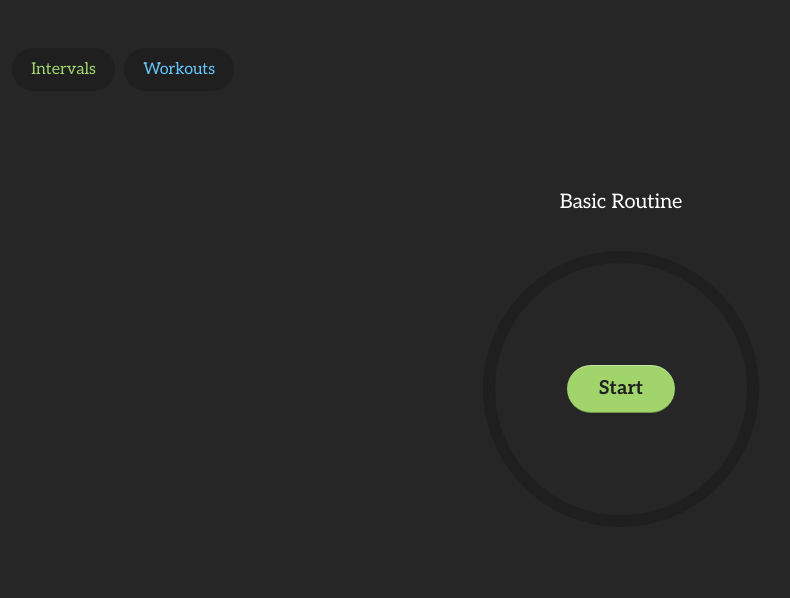
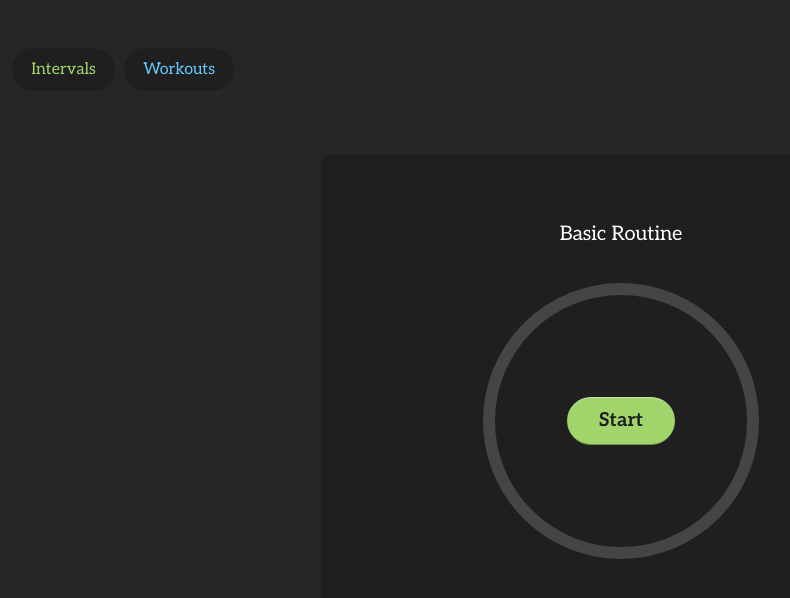
Before and after one commit to Seetal/Workouts, a React (Vite) app: page /intervals/1 in a window 1280 px wide. Shown: the top 598 px of the page, without its empty margins (19-809 px from the left). Built offline with nearby package versions, Linux system fonts and the light colour scheme; no server answers.

Commit message:
moved previous workouts to its own component

```diff
--- a/index.html
+++ b/index.html
@@ -2,7 +2,7 @@
 <html lang="en">
   <head>
     <meta charset="UTF-8" />
-    <link rel="icon" type="image/svg+xml" href="/vite.svg" />
+    <link rel="icon" type="image/svg+xml" href="/favicon.svg" />
     <meta name="viewport" content="width=device-width, initial-scale=1.0" />
     <title>Vite + React + TS</title>
     <link rel="preconnect" href="https://fonts.googleapis.com">
--- a/src/components/Intervals/Timer/Timer.module.scss
+++ b/src/components/Intervals/Timer/Timer.module.scss
@@ -1,3 +1,5 @@
+@use '../../../scss/mediaqueries';
+
 .timer {
     width: 280px;
     height: 280px;
@@ -17,6 +19,10 @@
     &__circleBack {
         fill: var(--clr-light-black);
         stroke: var(--clr-black);
+        @include mediaqueries.bp-700 {
+            fill: var(--clr-black);
+            stroke: var(--clr-dark-grey);
+        }
     }
     &__inner {
         display: flex;
--- a/src/components/Workouts/CompletedSetItem/CompletedSetItem.module.scss
+++ b/src/components/Workouts/CompletedSetItem/CompletedSetItem.module.scss
@@ -4,7 +4,10 @@
     display: grid;
     grid-template-columns: repeat(3, 1fr);
     padding: 0;
-    margin: 0;
+    margin: 0 0 1rem 0;
+    &:last-child {
+        margin-bottom: 0;
+    }
     @include mediaqueries.bp-700 {
         padding: 1.5rem;
         border-bottom: 1px solid var(--clr-dark-grey);
--- a/src/pages/WorkoutsPage/WorkoutsPage.module.scss
+++ b/src/components/Workouts/PreviousWorkouts/PreviousWorkouts.module.scss
@@ -1,6 +1,6 @@
-@use '../../scss/mediaqueries';
+@use '../../../scss/mediaqueries';
 
-.workoutsPage {
+.previousWorkouts {
     &__dateHeader {
         padding: 0.6rem 1.5rem;
         font-size: 1rem;
--- /dev/null
+++ b/src/components/Workouts/PreviousWorkouts/PreviousWorkouts.tsx
@@ -0,0 +1,122 @@
+import { useContext } from "react";
+import { WorkoutsContext } from "../../../context/WorkoutsContext";
+import { WorkoutType } from "../../../types/WorkoutType";
+import { nanoid } from "nanoid";
+import styles from './PreviousWorkouts.module.scss';
+import ContentBlock from "../../Generic/ContentBlock/ContentBlock";
+import PreviousWorkoutItem from "../PreviousWorkoutItem/PreviousWorkoutItem";
+import InProgressWorkout from "../InProgressWorkout/InProgressWorkout";
+
+type CurrentItem = {
+    month: string;
+    items: WorkoutType[];
+    id: string;
+}
+
+const PreviousWorkouts = () => {
+
+    const { savedWorkouts, periodKeysData, handleGetPreviousMonth } = useContext(WorkoutsContext);
+    const today = new Date();
+    const todayToCompare = new Date(today.getFullYear(),today.getMonth(),today.getDate());
+
+    const inProgressWorkout = savedWorkouts.find(workout => {
+        const workoutDate = new Date(workout.date);
+        if(workout.inProgress && (todayToCompare.getTime() === workoutDate.getTime())) {
+            return workout;
+        }
+    })
+    const completedWorkouts = savedWorkouts.filter(workout => {
+            const workoutDate = new Date(workout.date);
+            return (todayToCompare.getTime() !== workoutDate.getTime()) || workout.inProgress === false ;
+    })
+    const sortedWorkouts = completedWorkouts.sort(function(a, b) {
+        const dateA = new Date(a.date);
+        const dateB = new Date(b.date);
+        return dateB.getTime() - dateA.getTime();
+    })
+
+
+    let currentMonth: number | null = null;
+
+    const arrangedList: CurrentItem[] = [];
+
+    const currentItem: CurrentItem = {
+        month: '',
+        items: [],
+        id: ''
+    }
+
+
+    if(sortedWorkouts.length > 0) {
+        const firstItemDate = new Date(sortedWorkouts[0].date);
+        currentMonth = firstItemDate.getMonth();
+        currentItem.month = `${firstItemDate.toLocaleString('default', { month: 'long' })} ${firstItemDate.getFullYear()}`;
+    }
+    sortedWorkouts.forEach((item, i) => {
+        const itemDate = new Date(item.date);
+        const keyName = `${itemDate.toLocaleString('default', { month: 'long' })} ${itemDate.getFullYear()}`;
+
+        if(itemDate.getMonth() === currentMonth) {
+            currentItem.items.push(item);
+        }
+        if ((i === sortedWorkouts.length - 1)) {
+            currentItem.id = nanoid();
+            const clonedCurrentItem = {...currentItem};
+            arrangedList.push(clonedCurrentItem);
+            currentItem.items = [];
+        }
+
+        if (itemDate.getMonth() !== currentMonth) {
+            currentItem.id = nanoid();
+            const clonedCurrentItem = {...currentItem};
+            arrangedList.push(clonedCurrentItem);
+            currentItem.items = [];
+            currentItem.items.push(item);
+            currentMonth = itemDate.getMonth();
+            currentItem.month = keyName;
+        }
+    });
+    const previousWorkouts = arrangedList.map(monthWorkouts => {
+        return (
+            <div key={monthWorkouts.id}>
+                <h2 className={styles.previousWorkouts__dateHeader}>{monthWorkouts.month}</h2>
+                <ul className="box-list">
+                    {monthWorkouts.items.map((workout) => {
+                        return (
+                            <li key={workout.id}>
+                                <ContentBlock isCentered={false} noPadding={true}>
+                                    <PreviousWorkoutItem {...workout} />
+                                </ContentBlock>
+                            </li>
+                        )
+                    })}
+                </ul>
+            </div>
+        )
+    })
+
+    const handleLoadMore = () => {
+        handleGetPreviousMonth();
+    }
+
+    return (
+        <>
+            {
+            inProgressWorkout &&
+            <ContentBlock isCentered={false} noPadding={true}>
+                <InProgressWorkout workoutDetails={inProgressWorkout} />
+            </ContentBlock>
+            }
+            {previousWorkouts}
+            <div className={styles.previousWorkouts__footer}>
+            {
+                periodKeysData.keyData.length > periodKeysData.currentShowing ?
+                <button className="button button--alt" onClick={handleLoadMore}>Load more</button> :
+                <p>You have no more previous workouts</p>
+            }
+            </div>
+        </>
+    )
+}
+
+export default PreviousWorkouts;
--- a/src/pages/IntervalWorkout/IntervalWorkout.module.scss
+++ b/src/pages/IntervalWorkout/IntervalWorkout.module.scss
@@ -1,9 +1,23 @@
+@use '../../scss/mediaqueries';
+
 .intervalWorkout {
+    @include mediaqueries.bp-700 {
+        background-color: var(--clr-black);
+        border-radius: 0.5rem;
+        position: relative;
+        margin: auto;
+        width: 100%;
+        max-width: 37.5rem;
+        padding: 4rem 2rem;
+    }
     &__title {
         font-size: 1.25rem;
         color: var(--clr-white);
         font-weight: 400;
         text-align: center;
         margin: 2rem 1rem 2rem 1rem;
+        @include mediaqueries.bp-700 {
+            margin-top: 0;
+        }
     }
 }
--- a/src/pages/IntervalWorkout/IntervalWorkout.tsx
+++ b/src/pages/IntervalWorkout/IntervalWorkout.tsx
@@ -24,6 +24,7 @@ const IntervalWorkout = () => {
     const pageColors = { '--page-color': 'var(--clr-green)', '--page-color-secondary': 'var(--clr-green-secondary)' } as React.CSSProperties;
     return (
         <main style={pageColors}>
+            <div className={styles.intervalWorkout}>
                 {!isFinished &&
                     <>
                         <h1 className={styles.intervalWorkout__title}>{currentInterval?.name}</h1>
@@ -41,6 +42,7 @@ const IntervalWorkout = () => {
                         <p>Workout complete.</p>
                     </ContentBlock>
                 }
+            </div>
         </main>
     )
 }
```
Also changed, not shown: src/pages/WorkoutsPage/WorkoutsPage.tsx (+3 -110 lines), public/favicon.svg (added). Lines whose indentation alone changed are shown as unchanged.
